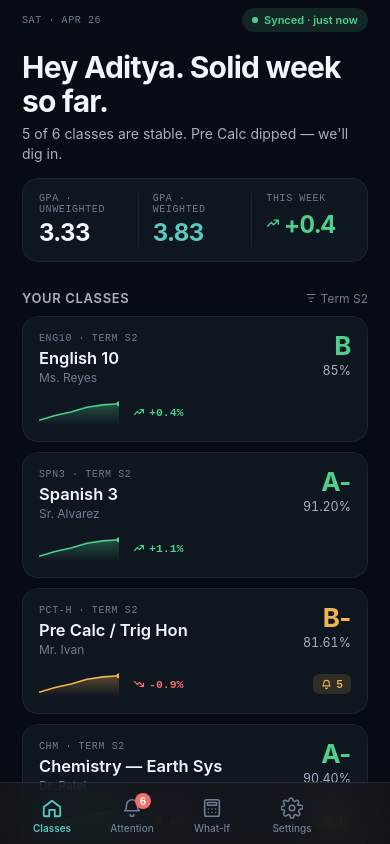
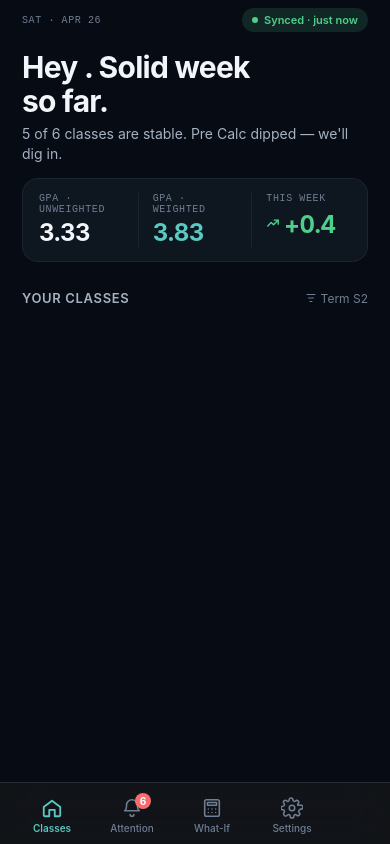
Before and after one commit to a4git-hub/grade_calculator, a React Native app: screen /Main in a window 390 px wide. Built offline with nearby package versions, Linux system fonts and the light colour scheme.

Commit message:
feat(ic): wire DashboardScreen to useClasses()
Replace MockClasses/MockUser imports with useClasses() and useUser()
from DataContext. MockGPA retained (Phase 1 scope excludes real GPA).
Empty-state handled naturally — classes defaults to [] until first sync.

```diff
--- a/src/screens/main/DashboardScreen.tsx
+++ b/src/screens/main/DashboardScreen.tsx
@@ -7,12 +7,15 @@ import { useTheme } from '../../context/ThemeContext';
 import { monoStyle, Fonts } from '../../tokens';
 import { ClassCard } from '../../components/ClassCard';
 import { LIcon } from '../../components/LIcon';
-import { MockClasses, MockGPA, MockUser } from '../../data/mock';
+import { MockGPA } from '../../data/mock';
+import { useClasses, useUser } from '../../context/DataContext';
 
 type Props = NativeStackScreenProps<ClassesStackParamList, 'Dashboard'>;
 
 export function DashboardScreen({ navigation }: Props) {
   const { T } = useTheme();
+  const user = useUser();
+  const classes = useClasses();
 
   return (
     <View style={[styles.root, { backgroundColor: T.bg }]}>
@@ -32,7 +35,7 @@ export function DashboardScreen({ navigation }: Props) {
           </View>
 
           <Text style={[styles.headline, { color: T.text }]}>
-            Hey {MockUser.name}. Solid week{'\n'}so far.
+            Hey {user?.firstName ?? ''}. Solid week{'\n'}so far.
           </Text>
           <Text style={[styles.headlineSub, { color: T.text2 }]}>
             5 of 6 classes are stable. Pre Calc dipped — we'll dig in.
@@ -69,7 +72,7 @@ export function DashboardScreen({ navigation }: Props) {
           </View>
 
           <View style={styles.cardList}>
-            {MockClasses.map((c) => (
+            {classes.map((c) => (
               <ClassCard
                 key={c.id}
                 item={c}
```
